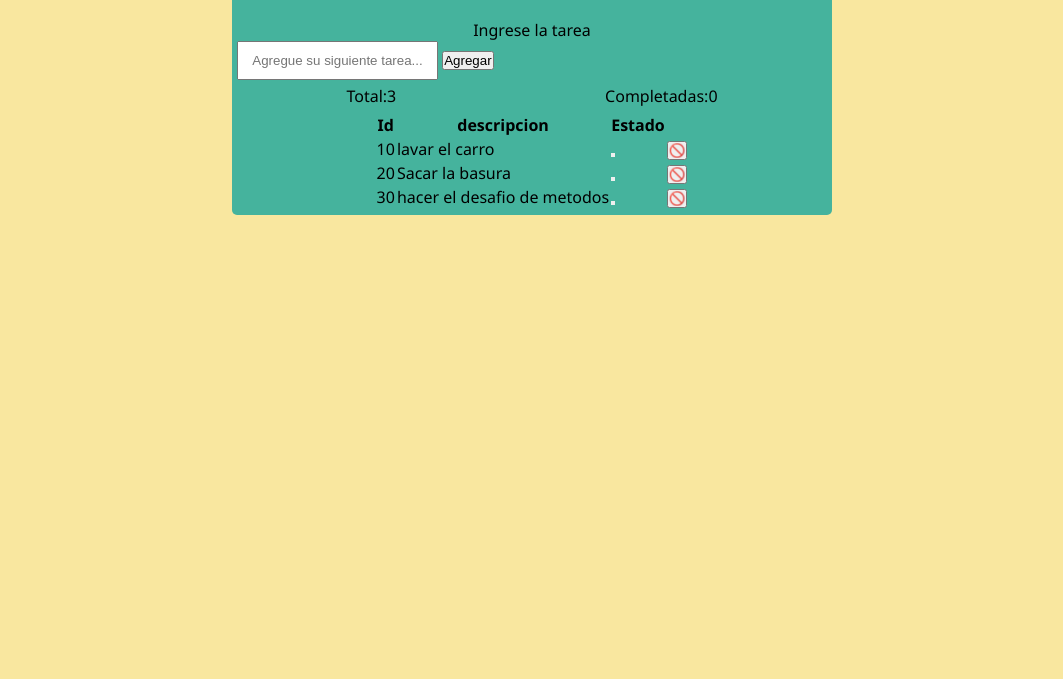
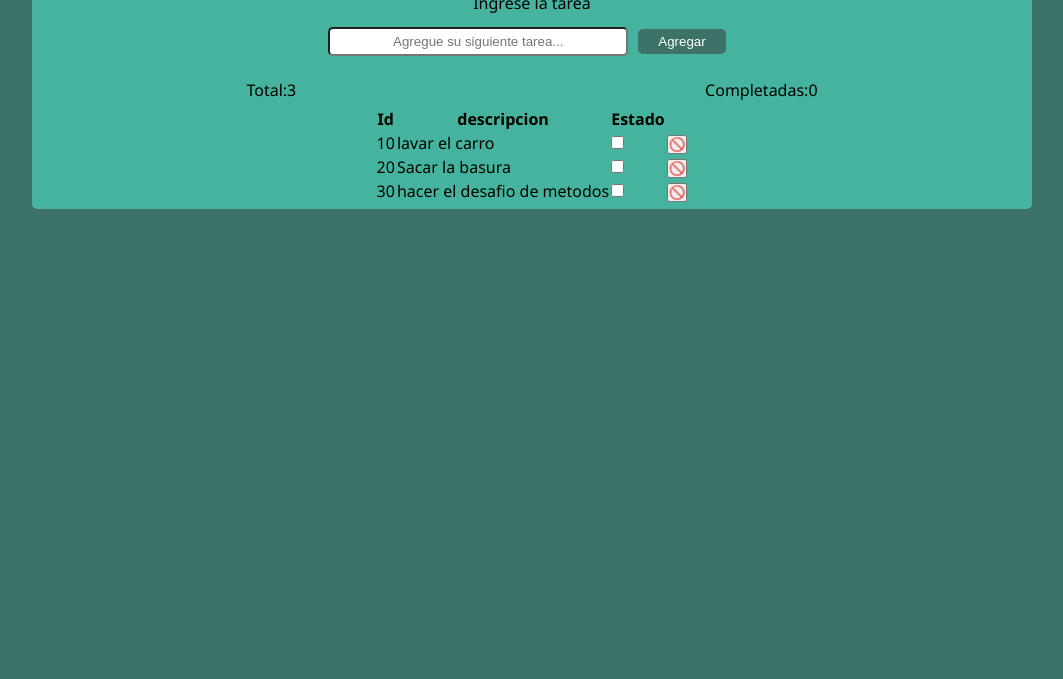
Before and after one commit to willicar27/todoList, a plain HTML site: page index.html in a window 1280 px wide. Shown: the part 121-800 px from the top of the page, without its empty margins (108-1171 px from the left). Drawn offline with Linux system fonts and the light colour scheme.

Commit message:
estilos y detalles finales

```diff
--- a/assets/css/style.css
+++ b/assets/css/style.css
@@ -4,14 +4,14 @@
   box-sizing: border-box;
 }
 body {
-    background-color: #f9e79f;
+    background-color: #3c7267;
 }
+
 .conteiner {
-
-  border-radius: 5px;
+  border-radius: 5px ;
   justify-content: center;
   align-items: center;
-  max-width: 600px;
+  max-width: 1000px;
   margin: 0 auto;
   padding: 5px;
   margin: auto;
@@ -19,11 +19,11 @@ body {
   background-color: #45b39d;
   font-family:'Segoe UI', Tahoma, Geneva, Verdana, sans-serif;
 }
-h1, label, input {
+h1,main, label, input {
     text-align: center;
     justify-content: center;
   align-items: center;
-  padding: 10px;
+  padding: 5px;
 }
 .contadores {
     display: flex;
@@ -36,3 +36,20 @@ h1, label, input {
     display: flex;
     justify-content: center;
 }
+#tareaNueva {
+  width: 300px;
+  border-radius: 5px;
+  align-content: center;
+  padding: 5px;
+}
+#botonAgregar {
+  background-color: #3c7267;
+  color: white;
+  border: none;
+  border-radius: 5px;
+  padding: 5px 20px;
+  margin: 10px;
+}
+label {
+  display: flex;
+}
--- a/assets/js/script.js
+++ b/assets/js/script.js
@@ -50,7 +50,7 @@ function renderizarLista(tareas) {
         <tr>
             <td>${tarea.id}</td>
             <td style="text-decoration: ${tarea.completado ? "line-through" : ""};">${tarea.descripcion}</td>
-            <td><button type="checkbox" onclick=completado(${tarea.id})></button></td>
+            <td><input type="checkbox" onclick=completado(${tarea.id})></button></td>
             <td><button onclick=eliminarTarea(${tarea.id})>🚫</button></td>
         </tr>
         </tbody>`
@@ -79,40 +79,3 @@ function eliminarTarea(id) {
         renderizarLista(tareas);
     }
 }
-
-
-
-
-
-
-
-
-
-
-
-
-
-
-// //creamos la etiqueta lista para agregar la tarea
-// var listaTareas = document.createElement("li");
-// // unimos la lista con el valor del input
-// listaTareas.textContent = tareaNuevaTexto;
-
-// //crear el boton eliminar y el checkbox
-// var botonEliminar = document.querySelector("button");
-// botonEliminar.textContent = "❌"
-// botonEliminar.onclick = function () {listaTareas.remove}
-
-// var checkbox = document.createElement("input");
-// checkbox.type = "checkbox";
-// //establecemos el estado inicial del checkbox
-// checkbox.checked = false;
-
-// //agregamos el checkbox y el boton eliminar a la lista
-
-// listaTareas.appendChild(checkbox);
-// listaTareas.appendChild(botonEliminar);
-
-// //agregar los li a la ul
-// document.getElementById("listadoTareas").appendChild(listaTareas);
-// console.log(listadoTareas);
--- a/index.html
+++ b/index.html
@@ -12,8 +12,8 @@
         <h1>Todo List</h1>
       </header>
       <main>
-        <label for="">
-          <p>Ingrese la tarea</p>
+        <p>Ingrese la tarea</p>
+        <label for="tareaNueva">
           <input
             type="text"
             id="tareaNueva"
```
